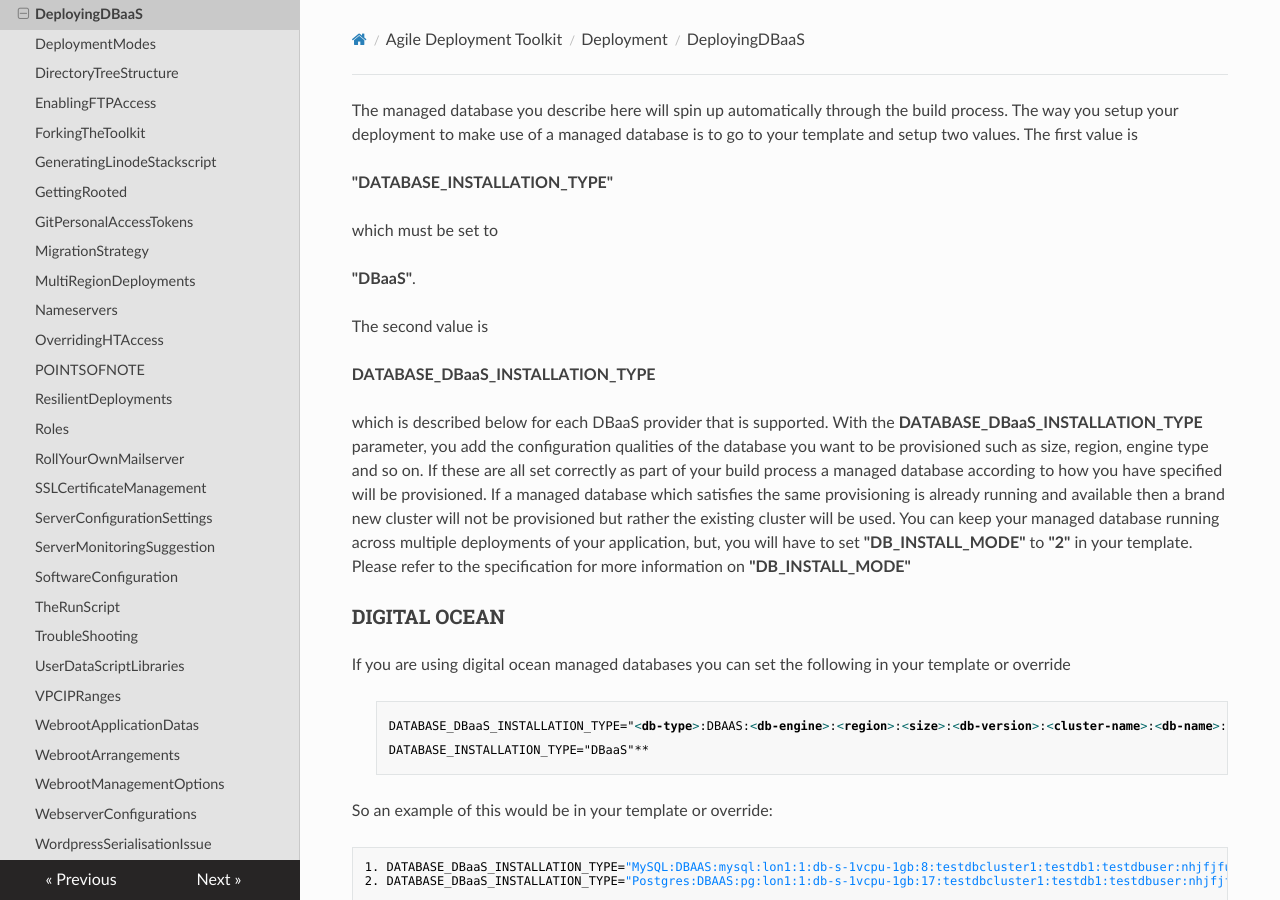
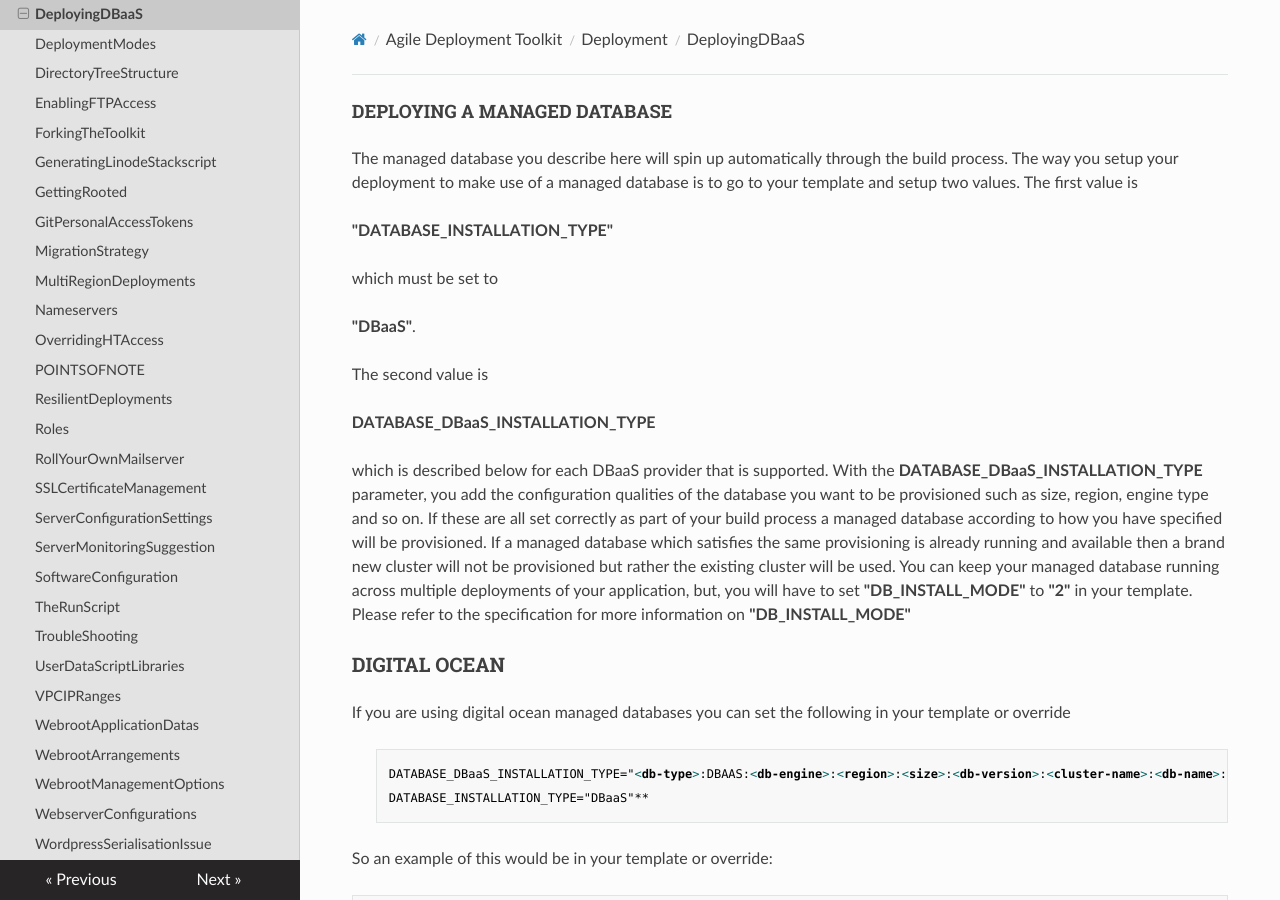
Before and after one commit to wintersys-dev/adt-documentation, an MkDocs documentation site: the page built from docs/Agile Deployment Toolkit/Deployment/DeployingDBaaS.md, in a window 1280 px wide and 900 px high. Built offline with MkDocs 1.6.1, drawn with Linux system fonts in a browser that asks for light colours; nearby versions of some CDN libraries.

Commit message:
Add section on deploying a managed database
Added a section header for deploying a managed database.

```diff
--- a/docs/Agile Deployment Toolkit/Deployment/DeployingDBaaS.md
+++ b/docs/Agile Deployment Toolkit/Deployment/DeployingDBaaS.md
@@ -1,3 +1,5 @@
+#### DEPLOYING A MANAGED DATABASE
+
 
 The managed database you describe here will spin up automatically through the build process. The way you setup your deployment to make use of a managed database is to go to your template and setup two values. The first value is
 
```
